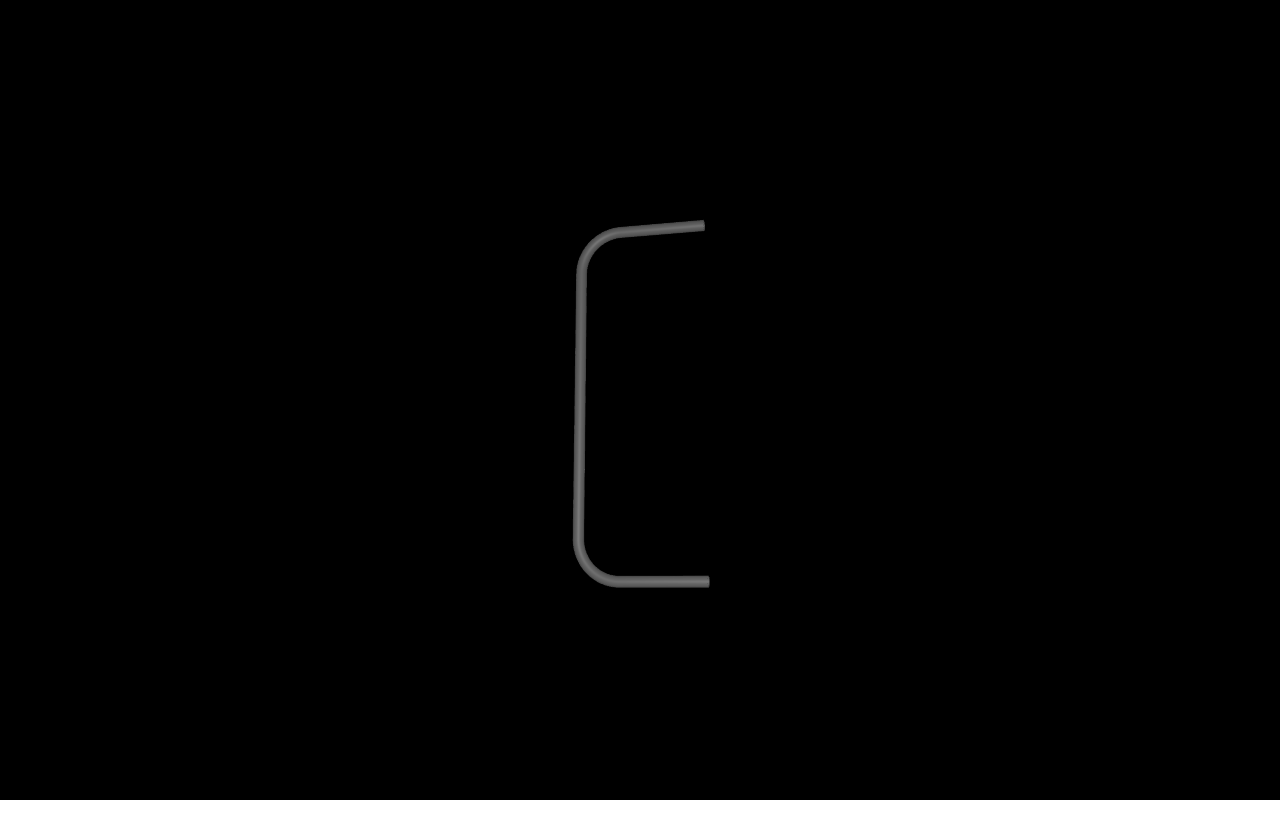
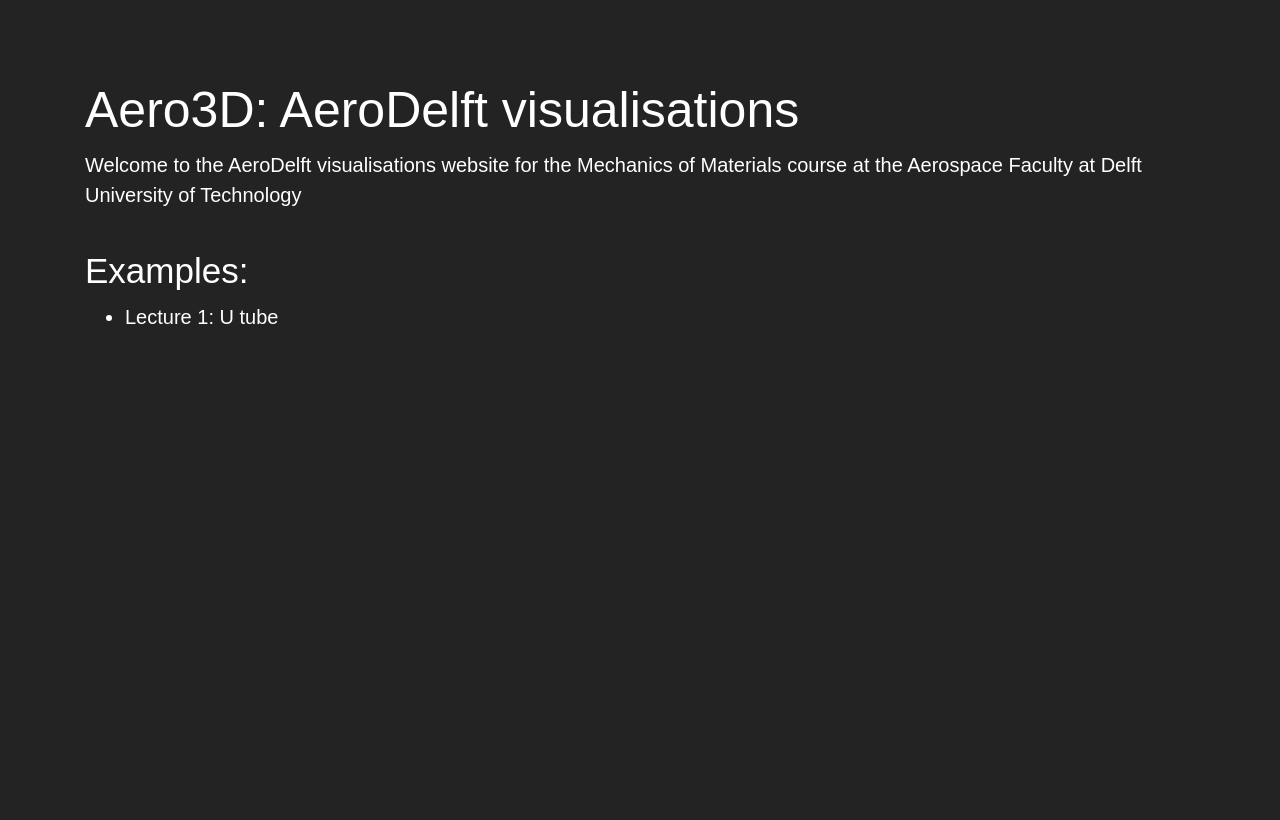
Before and after one commit to MarijnRoelvink/aero3D, a plain HTML site: page index.html in a window 1280 px wide. Drawn offline with nearby package versions, Linux system fonts and the light colour scheme; animation ran at ten frames a second.

Commit message:
Add index page, structure files

```diff
--- a/index.html
+++ b/index.html
@@ -1,131 +1,46 @@
 <!DOCTYPE html>
 <html lang="en">
 <head>
-		<title>Aero3D</title>
-		<meta charset="utf-8">
-		<meta name="viewport" content="width=device-width, user-scalable=no, minimum-scale=1.0, maximum-scale=1.0">
-<!--		<link type="text/css" rel="stylesheet" href="main.css">-->
+	<meta charset="UTF-8">
+	<title>Aero3D: AeroDelft visualisations</title>
+	<link rel="stylesheet" href="https://maxcdn.bootstrapcdn.com/bootstrap/4.0.0/css/bootstrap.min.css"
+	      integrity="sha384-Gn5384xqQ1aoWXA+058RXPxPg6fy4IWvTNh0E263XmFcJlSAwiGgFAW/dAiS6JXm" crossorigin="anonymous">
 	<style>
-			body {
-				margin: 0;
+        html, body {
+            width: 100%;
+            height: 100%;
+            font-family: "Computer Modern Bright", sans-serif;
+            background-color: #232323;
+            color: white;
+	        font-size: 20px;
+        }
+
+        a, a:hover {
+            color: white;
         }
 	</style>
 </head>
-
 <body>
-		<script type="importmap">
-			{
-				"imports": {
-					"three": "https://unpkg.com/three@v0.158.0/build/three.module.js",
-                    "three/addons/": "https://unpkg.com/three@v0.158.0/examples/jsm/"
-				}
-			}
-		</script>
-
-		<script type="module">
-
-			import * as THREE from 'three';
-
-			import { mergeVertices } from 'three/addons/utils/BufferGeometryUtils.js';
-			import { MTLLoader } from 'three/addons/loaders/MTLLoader.js';
-			import { OBJLoader } from 'three/addons/loaders/OBJLoader.js';
-			import { OrbitControls } from 'three/addons/controls/OrbitControls.js';
-
-			let camera, scene, renderer, controls;
-			let dir =  'models/'
-			let file_name = 'tube_u_s'
-
-			init();
-			animate();
-
-
-			function init() {
-
-				camera = new THREE.PerspectiveCamera( 45, window.innerWidth / window.innerHeight, 0.1, 20 );
-				camera.position.z = 2.5;
-
-				// scene
-
-				scene = new THREE.Scene();
-
-				const ambientLight = new THREE.AmbientLight( 0xffffff);
-				scene.add( ambientLight );
-
-				const pointLight = new THREE.PointLight( 0xffffff, 60 );
-				camera.add( pointLight );
-				scene.add( camera );
-
-				// model
-
-				const onProgress = function ( xhr ) {
-
-					if ( xhr.lengthComputable ) {
-
-						const percentComplete = xhr.loaded / xhr.total * 100;
-						console.log( percentComplete.toFixed( 2 ) + '% downloaded' );
-					}
-
-				};
-
-				//
-				renderer = new THREE.WebGLRenderer( { antialias: true } );
-				renderer.setPixelRatio( window.devicePixelRatio );
-				renderer.setSize( window.innerWidth, window.innerHeight );
-				document.body.appendChild( renderer.domElement );
-
-				//
-
-				controls = new  OrbitControls( camera, renderer.domElement );
-				controls.minDistance = 0.5;
-				controls.maxDistance = 5;
-
-				new MTLLoader()
-					.setPath( dir )
-					.load( `${file_name}.mtl`, function ( materials ) {
-
-						materials.preload();
-
-						new OBJLoader()
-							.setMaterials( materials )
-							.setPath( dir )
-							.load( `${file_name}.obj`, function ( object ) {
-								object.scale.setScalar( 0.001 );
-								var box = new THREE.Box3().setFromObject( object );
-								var center = new THREE.Vector3();
-								box.getCenter( center );
-								camera.lookAt(center);
-								controls.target = center;
-								scene.add( object );
-							}, onProgress );
-
-					} );
-
-				//
-
-				window.addEventListener( 'resize', onWindowResize );
-
-			}
-
-			function onWindowResize() {
-
-				camera.aspect = window.innerWidth / window.innerHeight;
-				camera.updateProjectionMatrix();
-
-				renderer.setSize( window.innerWidth, window.innerHeight );
-
-			}
-
-			//
-
-			function animate() {
-
-				requestAnimationFrame( animate );
-				renderer.render( scene, camera );
-
-			}
-
-
-		</script>
-
+<h1></h1>
+<ul>
+</ul>
+<div class="container">
+	<div class="row">
+		<div class="col-12">
+			<h1 class="mt-5">Aero3D: AeroDelft visualisations</h1>
+		</div>
+	</div>
+	<div class="row">
+		<div class="col-12">
+			<p>Welcome to the AeroDelft visualisations website for the Mechanics of Materials course at the Aerospace Faculty at Delft University of Technology</p>
+		</div>
+		<div class="col-12 mt-3">
+			<h3>Examples:</h3>
+			<ul>
+				<li><a href="main.html?lecture=1">Lecture 1: U tube</a></li>
+			</ul>
+		</div>
+	</div>
+</div>
 </body>
 </html>
--- /dev/null
+++ b/lectures/lecture_1/config.json
@@ -0,0 +1 @@
+{"model_name":  "tube_u_s"}
```
Also changed, not shown: js/helpers.js (added, +10 -0 lines), js/threejs_helpers.js (added, +8 -0 lines), main.html (added, +29 -0 lines), main.js (added, +107 -0 lines). Lines whose indentation alone changed are shown as unchanged.
